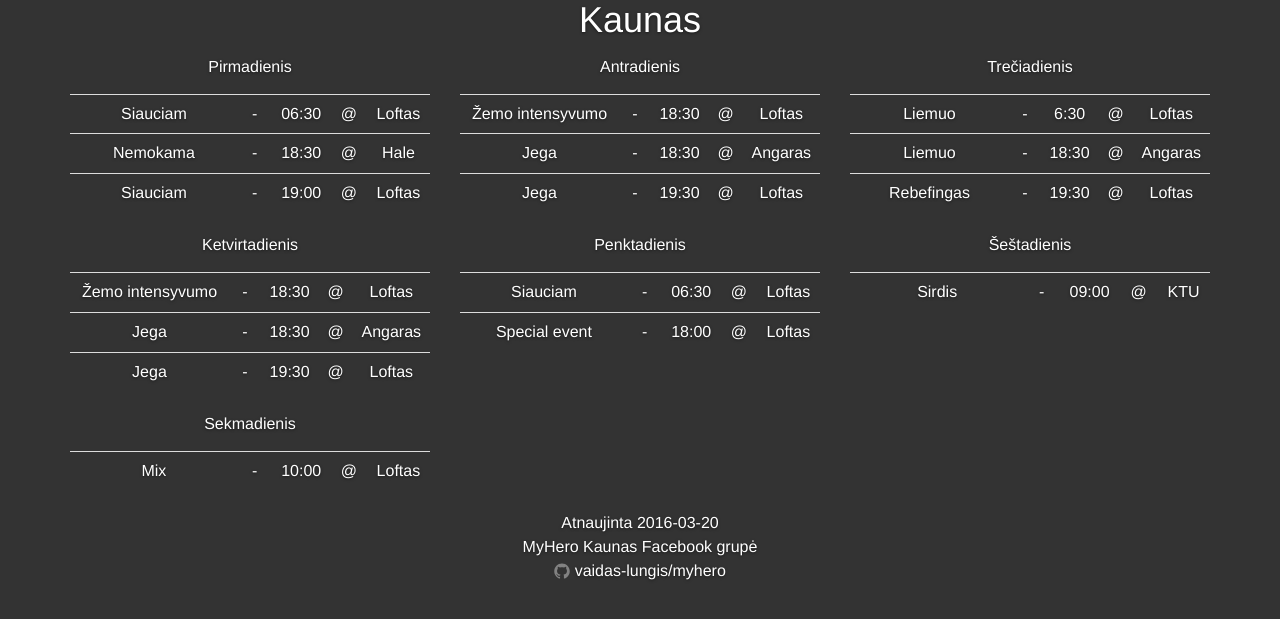
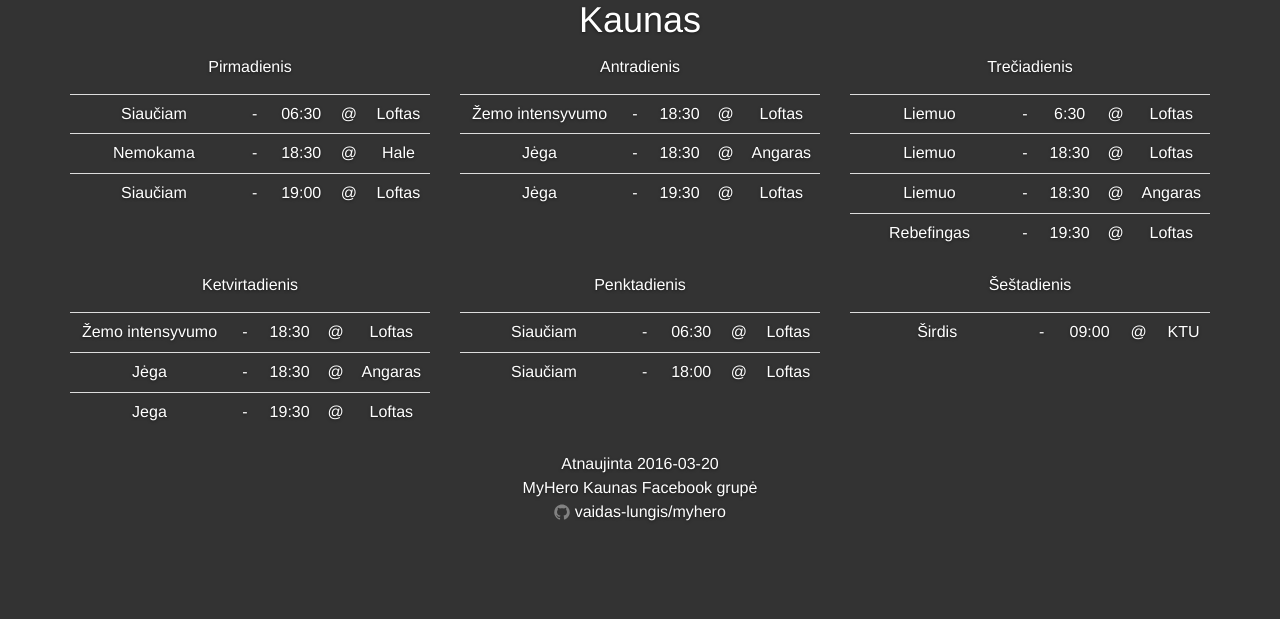
Before and after one commit to vaidas-lungis/myhero, a Jekyll site: the page built from index.html, in a window 1280 px wide. Shown: the top 619 px of the page. Built offline with Jekyll 4.4.1, drawn with Linux system fonts in a browser that asks for light colours; nearby versions of some CDN libraries.

Commit message:
update schedules for #12 week of the year

```diff
--- a/_data/schedules.yml
+++ b/_data/schedules.yml
@@ -4,8 +4,8 @@
     events:
       -
           starts_at: "06:30"
-          type: "Siauciam"
-          coach: "Mindaugas"
+          type: "Siaučiam"
+          coach: "Ignas"
           place: "Loftas"
       -
           starts_at: "18:30"
@@ -14,7 +14,7 @@
           place: "Hale"
       -
           starts_at: "19:00"
-          type: "Siauciam"
+          type: "Siaučiam"
           coach: "Asta"
           place: "Loftas"
    -
@@ -23,17 +23,17 @@
       -
           starts_at: "18:30"
           type: "Žemo intensyvumo"
-          coach: "Asta"
+          coach: "Mindaugas"
           place: "Loftas"
       -
           starts_at: "18:30"
-          type: "Jega"
-          coach: "Ignas"
+          type: "Jėga"
+          coach: "Inga"
           place: "Angaras"
       -
           starts_at: "19:30"
-          type: "Jega"
-          coach: "Ignas"
+          type: "Jėga"
+          coach: "Mindaugas"
           place: "Loftas"
    -
     day : Trečiadienis
@@ -41,12 +41,17 @@
       -
           starts_at: "6:30"
           type: "Liemuo"
-          coach: "Inga"
+          coach: "Ignas"
           place: "Loftas"
       -
           starts_at: "18:30"
           type: "Liemuo"
-          coach: "Inga"
+          coach: "Mindaugas"
+          place: "Loftas"
+      -
+          starts_at: "18:30"
+          type: "Liemuo"
+          coach: "Sigita"
           place: "Angaras"
       -
           starts_at: "19:30"
@@ -63,8 +68,8 @@
           place: "Loftas"
       -
           starts_at: "18:30"
-          type: "Jega"
-          coach: "Ignas"
+          type: "Jėga"
+          coach: "Inga"
           place: "Angaras"
       -
           starts_at: "19:30"
@@ -76,27 +81,27 @@
     events:
       -
           starts_at: "06:30"
-          type: "Siauciam"
-          coach: "Asta"
+          type: "Siaučiam"
+          coach: "Ignas"
           place: "Loftas"
       -
           starts_at: "18:00"
-          type: "Special event"
-          coach: "Multiple"
+          type: "Siaučiam"
+          coach: "Sigita"
           place: "Loftas"
    -
     day : Šeštadienis
     events:
       -
           starts_at: "09:00"
-          type: "Sirdis"
+          type: "Širdis"
           coach: "Ignas"
           place: "KTU"
-   -
-    day : Sekmadienis
-    events:
-      -
-          starts_at: "10:00"
-          type: "Mix"
-          coach: "Ausra"
-          place: "Loftas"
+#   -
+#    day : Sekmadienis
+#    events:
+#      -
+#          starts_at: "10:00"
+#          type: "Mix"
+#          coach: "Ausra"
+#          place: "Loftas"
```
